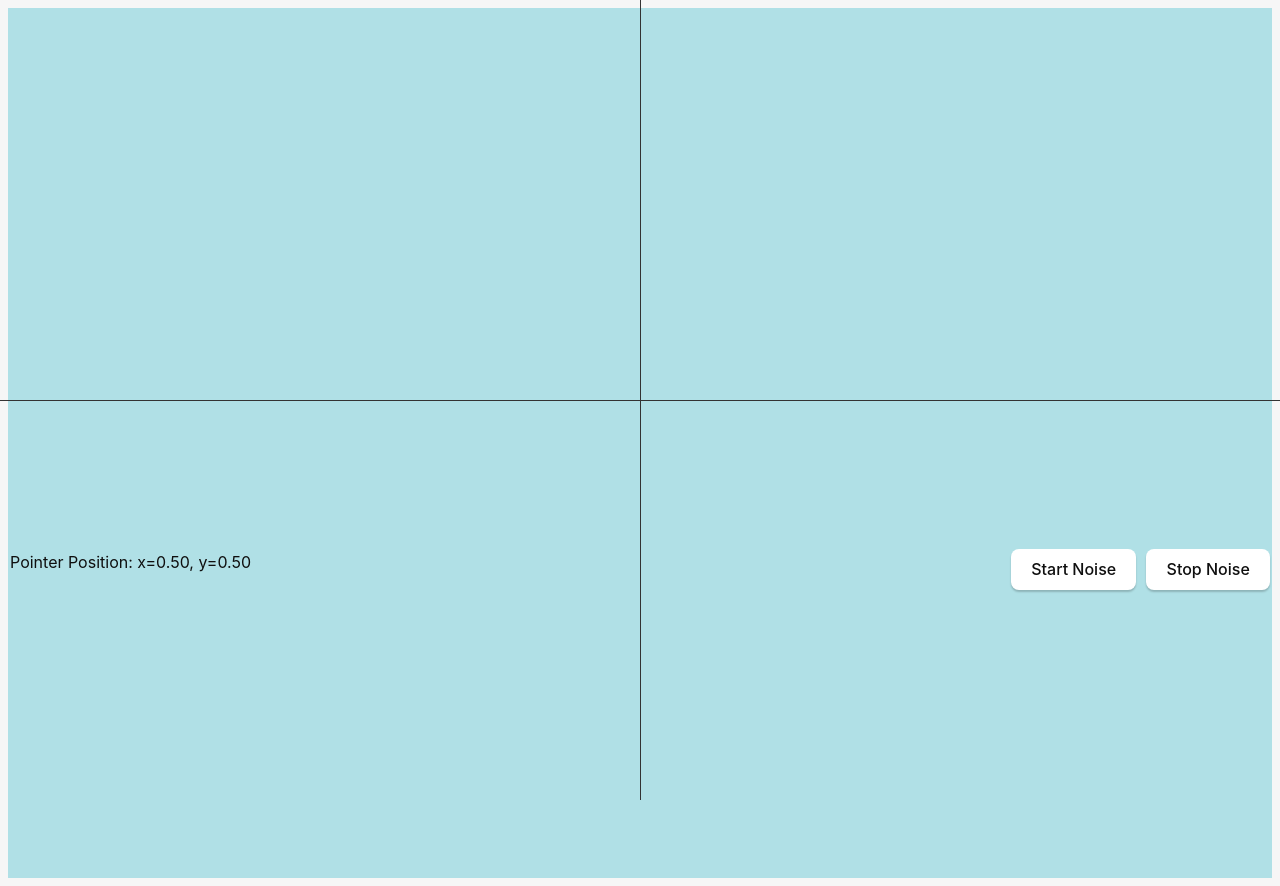
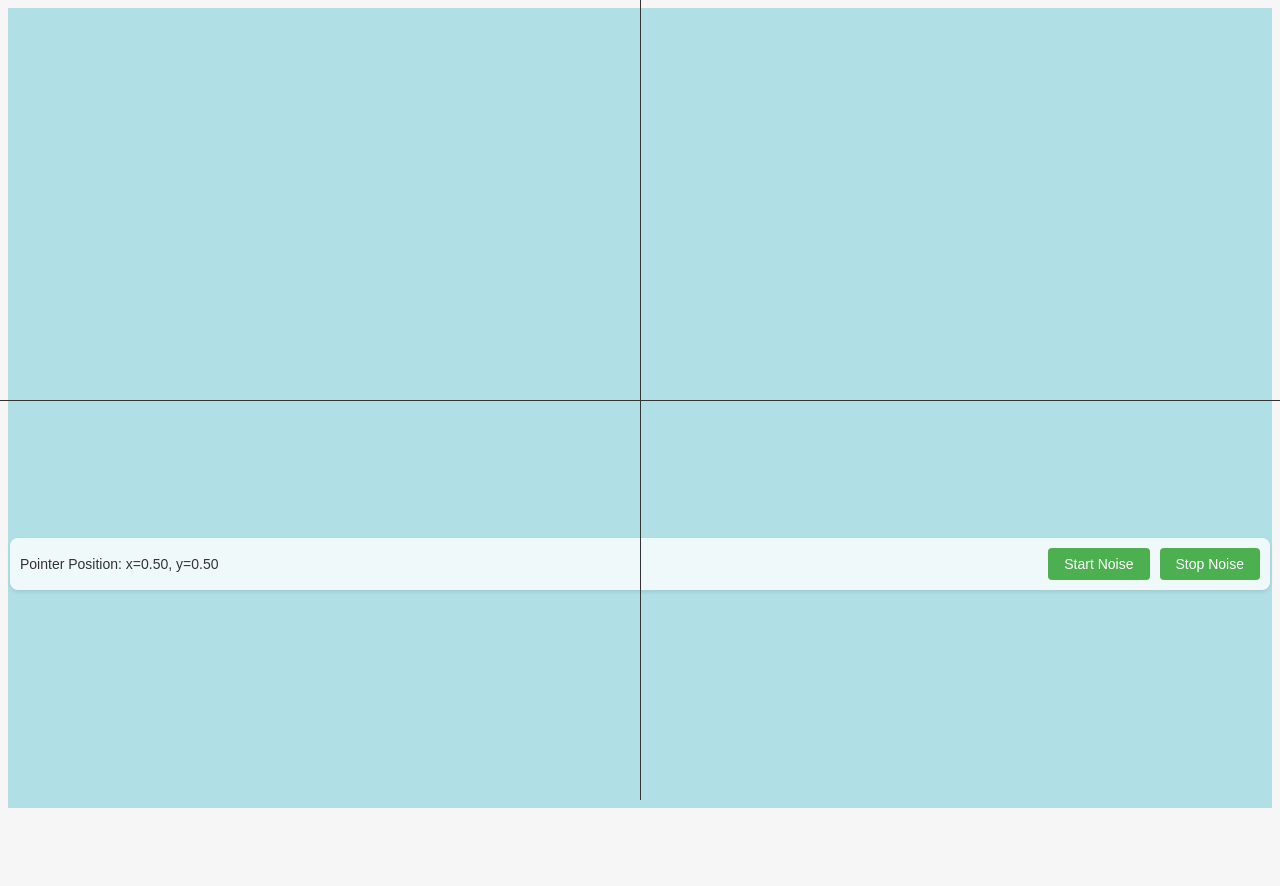
Before and after one commit to derekblank/ngen, a React (Vite) app: page / in a window 1280 px wide. After the commit the page ends 816 px from the top, so only its background shows below. Built offline with nearby package versions, Linux system fonts and the light colour scheme.

Commit message:
Update CSS

```diff
--- a/src/App.css
+++ b/src/App.css
@@ -1,49 +1,15 @@
-.logo.vite:hover {
-  filter: drop-shadow(0 0 2em #747bff);
-}
-
-.logo.react:hover {
-  filter: drop-shadow(0 0 2em #61dafb);
-}
 :root {
-  font-family: Inter, Avenir, Helvetica, Arial, sans-serif;
+  font-family: Helvetica, Arial, sans-serif;
   font-size: 16px;
   line-height: 24px;
   font-weight: 400;
-
   color: #0f0f0f;
   background-color: #f6f6f6;
-
   font-synthesis: none;
   text-rendering: optimizeLegibility;
   -webkit-font-smoothing: antialiased;
   -moz-osx-font-smoothing: grayscale;
   -webkit-text-size-adjust: 100%;
-}
-
-.container {
-  margin: 0;
-  padding-top: 10vh;
-  display: flex;
-  flex-direction: column;
-  justify-content: center;
-  text-align: center;
-}
-
-.logo {
-  height: 6em;
-  padding: 1.5em;
-  will-change: filter;
-  transition: 0.75s;
-}
-
-.logo.tauri:hover {
-  filter: drop-shadow(0 0 2em #24c8db);
-}
-
-.row {
-  display: flex;
-  justify-content: center;
 }
 
 a {
@@ -56,43 +22,18 @@ a:hover {
   color: #535bf2;
 }
 
-h1 {
-  text-align: center;
-}
-
-input,
-button {
-  border-radius: 8px;
-  border: 1px solid transparent;
-  padding: 0.6em 1.2em;
-  font-size: 1em;
-  font-weight: 500;
-  font-family: inherit;
-  color: #0f0f0f;
-  background-color: #ffffff;
-  transition: border-color 0.25s;
-  box-shadow: 0 2px 2px rgba(0, 0, 0, 0.2);
-}
-
 button {
   cursor: pointer;
 }
 
-button:hover {
-  border-color: #396cd8;
-}
+button:hover,
 button:active {
   border-color: #396cd8;
-  background-color: #e8e8e8;
 }
 
 input,
 button {
   outline: none;
-}
-
-#greet-input {
-  margin-right: 5px;
 }
 
 @media (prefers-color-scheme: dark) {
@@ -110,7 +51,90 @@ button {
     color: #ffffff;
     background-color: #0f0f0f98;
   }
+
   button:active {
     background-color: #0f0f0f69;
   }
 }
+
+#container {
+  position: relative;
+  width: 100%;
+  height: 100vh;
+  overflow: hidden;
+  font-family: Arial, sans-serif;
+}
+
+#main-canvas {
+  width: 100%;
+  height: calc(100% - 200px);
+  cursor: pointer;
+}
+
+#analyser-canvas {
+  width: 100%;
+  height: 200px;
+  position: absolute;
+  bottom: 0;
+}
+
+#info {
+  position: fixed;
+  bottom: 210px;
+  left: 10px;
+  background-color: rgba(255, 255, 255, 0.8);
+  padding: 10px;
+  border-radius: 8px;
+  box-shadow: 0 2px 4px rgba(0, 0, 0, 0.1);
+  display: flex;
+  justify-content: space-between;
+  align-items: center;
+  width: calc(100% - 20px);
+  box-sizing: border-box;
+}
+
+#info p {
+  margin: 0;
+  font-size: 14px;
+  color: #333;
+}
+
+#controls {
+  display: flex;
+  gap: 10px;
+}
+
+button {
+  padding: 8px 16px;
+  border: none;
+  border-radius: 4px;
+  background-color: #4CAF50;
+  color: white;
+  cursor: pointer;
+  font-size: 14px;
+  transition: background-color 0.3s ease;
+}
+
+button:hover {
+  background-color: #45a049;
+}
+
+/* Crosshair line styling */
+.horizontal-line,
+.vertical-line {
+  position: fixed;
+  background-color: #333;
+  transition: all 0.1s ease;
+}
+
+.horizontal-line {
+  left: 0;
+  right: 0;
+  height: 1px;
+}
+
+.vertical-line {
+  top: 0;
+  bottom: 0;
+  width: 1px;
+}
--- a/src/App.jsx
+++ b/src/App.jsx
@@ -1,12 +1,10 @@
 import { useState, useRef, useEffect } from "react";
+import { updateBackgroundColor, hexToRgb } from "./util/colors";
 import "./App.css";
 
 function App() {
   const [audioContext, setAudioContext] = useState(null);
   const [noiseSource, setNoiseSource] = useState(null);
-  const canvasRef = useRef(null);
-  const analyserCanvasRef = useRef(null);
-  const analyserNode = useRef(null);
   const [dragging, setDragging] = useState(false);
   const [x, setX] = useState(0.5);
   const [y, setY] = useState(0.5);
@@ -14,141 +12,19 @@ function App() {
   const [axisX, setAxisX] = useState(0.5);
   const [axisY, setAxisY] = useState(0.5);
 
-  function createNoise(audioCtx, x, y) {
-    const bufferSize = 2 * audioCtx.sampleRate;
-    const buffer = audioCtx.createBuffer(1, bufferSize, audioCtx.sampleRate);
-    const output = buffer.getChannelData(0);
-
-    let lastOut = 0.0;
-    for (let i = 0; i < bufferSize; i++) {
-      const white = Math.random() * 2 - 1;
-      let brown = (lastOut + (0.02 * white)) / 1.02;
-      lastOut = brown;
-      brown *= 0.5;
-
-      output[i] = white * (1 - x) + brown * x;
-    }
-
-    const noise = audioCtx.createBufferSource();
-    noise.buffer = buffer;
-    noise.loop = true;
-
-    return noise;
-  }
-
-  function startNoise() {
-    if (!audioContext) {
-      const newAudioContext = new (window.AudioContext)();
-      setAudioContext(newAudioContext);
-      analyserNode.current = newAudioContext.createAnalyser();
-      analyserNode.current.fftSize = 256;
-      const newNoiseSource = createNoise(newAudioContext, x, y);
-      setNoiseSource(newNoiseSource);
-      newNoiseSource.connect(analyserNode.current);
-      analyserNode.current.connect(newAudioContext.destination);
-      newNoiseSource.start();
-    } else {
-      const newNoiseSource = createNoise(audioContext, x, y);
-      setNoiseSource(newNoiseSource);
-      newNoiseSource.connect(analyserNode.current);
-      analyserNode.current.connect(audioContext.destination);
-      newNoiseSource.start();
-    }
-  }
-
-  function stopNoise() {
-    if (noiseSource) {
-      noiseSource.stop();
-      noiseSource.disconnect();
-      setNoiseSource(null);
-    }
-    if (audioContext) {
-      audioContext.close();
-      setAudioContext(null);
-    }
-  }
-
-  function handleMouseDown(e) {
-    setDragging(true);
-    updateCanvas(e);
-  }
-
-  function handleMouseMove(e) {
-    if (dragging) {
-      updateCanvas(e);
-    }
-  }
-
-  function handleMouseUp() {
-    setDragging(false);
-  }
-
-  function updateCanvas(e) {
-    const rect = canvasRef.current.getBoundingClientRect();
-    const newX = (e.clientX - rect.left) / rect.width;
-    const newY = (e.clientY - rect.top) / rect.height;
-    setX(newX);
-    setY(newY);
-
-    setAxisX(newX);
-    setAxisY(newY);
-
-    const pastelColors = [
-      "#b0e0e6",
-      "#add8e6",
-      "#87cefa",
-      "#b0c4de",
-      "#afeeee",
-      "#e0ffff",
-    ];
-    const colorIndex = newX * (pastelColors.length - 1);
-    const lowerIndex = Math.floor(colorIndex);
-    const upperIndex = Math.ceil(colorIndex);
-    const blend = colorIndex - lowerIndex;
-
-    const color1 = hexToRgb(pastelColors[lowerIndex]);
-    const color2 = hexToRgb(pastelColors[upperIndex]);
-    const blendedColor = {
-      r: Math.round(color1.r * (1 - blend) + color2.r * blend),
-      g: Math.round(color1.g * (1 - blend) + color2.g * blend),
-      b: Math.round(color1.b * (1 - blend) + color2.b * blend),
-    };
-
-    setBgColor(`rgb(${blendedColor.r}, ${blendedColor.g}, ${blendedColor.b})`);
-
-    if (noiseSource) {
-      noiseSource.stop();
-      const newNoiseSource = createNoise(audioContext, newX, newY);
-      setNoiseSource(newNoiseSource);
-      newNoiseSource.connect(analyserNode.current);
-      analyserNode.current.connect(audioContext.destination);
-      newNoiseSource.start();
-    }
-  }
-
-  function hexToRgb(hex) {
-    const bigint = parseInt(hex.slice(1), 16);
-    const r = (bigint >> 16) & 255;
-    const g = (bigint >> 8) & 255;
-    const b = bigint & 255;
-    return { r, g, b };
-  }
+  const canvasRef = useRef(null);
+  const analyserCanvasRef = useRef(null);
+  const analyserNode = useRef(null);
 
   useEffect(() => {
     const canvas = canvasRef.current;
-    canvas.width = window.innerWidth;
-    canvas.height = window.innerHeight;
-
     const handleResize = () => {
       canvas.width = window.innerWidth;
       canvas.height = window.innerHeight;
     };
-
     window.addEventListener("resize", handleResize);
-
-    return () => {
-      window.removeEventListener("resize", handleResize);
-    };
+    handleResize(); // Set initial size
+    return () => window.removeEventListener("resize", handleResize);
   }, []);
 
   useEffect(() => {
@@ -183,49 +59,124 @@ function App() {
     }
   }, [noiseSource]);
 
+  const createNoise = (audioCtx, x, y) => {
+    const bufferSize = 2 * audioCtx.sampleRate;
+    const buffer = audioCtx.createBuffer(1, bufferSize, audioCtx.sampleRate);
+    const output = buffer.getChannelData(0);
+
+    let lastOut = 0.0;
+    for (let i = 0; i < bufferSize; i++) {
+      const white = Math.random() * 2 - 1;
+      let brown = (lastOut + (0.02 * white)) / 1.02;
+      lastOut = brown;
+      brown *= 0.5;
+
+      output[i] = white * (1 - x) + brown * x;
+    }
+
+    const noise = audioCtx.createBufferSource();
+    noise.buffer = buffer;
+    noise.loop = true;
+
+    return noise;
+  };
+
+  const startNoise = () => {
+    if (audioContext && noiseSource) {
+      // If a noise source is already active, do nothing.
+      return;
+    }
+
+    if (!audioContext) {
+      const newAudioContext = new (window.AudioContext)();
+      setAudioContext(newAudioContext);
+      analyserNode.current = newAudioContext.createAnalyser();
+      analyserNode.current.fftSize = 256;
+
+      const newNoiseSource = createNoise(newAudioContext, x, y);
+      setNoiseSource(newNoiseSource);
+      newNoiseSource.connect(analyserNode.current);
+      analyserNode.current.connect(newAudioContext.destination);
+      newNoiseSource.start();
+    } else {
+      const newNoiseSource = createNoise(audioContext, x, y);
+      setNoiseSource(newNoiseSource);
+      newNoiseSource.connect(analyserNode.current);
+      analyserNode.current.connect(audioContext.destination);
+      newNoiseSource.start();
+    }
+  };
+
+  const stopNoise = () => {
+    if (noiseSource) {
+      noiseSource.stop();
+      noiseSource.disconnect();
+      setNoiseSource(null);
+    }
+    if (audioContext) {
+      audioContext.close();
+      setAudioContext(null);
+    }
+  };
+
+  const handleMouseDown = (e) => {
+    setDragging(true);
+    updateCanvas(e);
+  };
+
+  const handleMouseMove = (e) => {
+    if (dragging) {
+      updateCanvas(e);
+    }
+  };
+
+  const handleMouseUp = () => setDragging(false);
+
+  const updateCanvas = (e) => {
+    const rect = canvasRef.current.getBoundingClientRect();
+    const newX = (e.clientX - rect.left) / rect.width;
+    const newY = (e.clientY - rect.top) / rect.height;
+    setX(newX);
+    setY(newY);
+    setAxisX(newX);
+    setAxisY(newY);
+
+    const newBgColor = updateBackgroundColor(newX);
+    setBgColor(newBgColor);
+
+    if (noiseSource) {
+      noiseSource.stop();
+      const newNoiseSource = createNoise(audioContext, newX, newY);
+      setNoiseSource(newNoiseSource);
+      newNoiseSource.connect(analyserNode.current);
+      analyserNode.current.connect(audioContext.destination);
+      newNoiseSource.start();
+    }
+  };
+
   return (
-    <div className="container" style={{ backgroundColor: bgColor }}>
+    <div id="container" style={{ backgroundColor: bgColor }}>
       <canvas
         ref={canvasRef}
-        style={{ width: "100%", height: "calc(100% - 200px)" }}
+        id="main-canvas"
         onMouseDown={handleMouseDown}
         onMouseMove={handleMouseMove}
         onMouseUp={handleMouseUp}
         onMouseLeave={handleMouseUp}
-      ></canvas>
+      />
       <canvas
         ref={analyserCanvasRef}
-        style={{ width: "100%", height: "200px", position: "absolute", bottom: 0 }}
-      ></canvas>
-      <div style={{ position: "fixed", bottom: 210, left: 10 }}>
+        id="analyser-canvas"
+      />
+      <div id="info">
         <p>Pointer Position: x={x.toFixed(2)}, y={y.toFixed(2)}</p>
+        <div id="controls">
+          <button onClick={startNoise}>Start Noise</button>
+          <button onClick={stopNoise}>Stop Noise</button>
+        </div>
       </div>
-      <div style={{ position: "fixed", bottom: 210, right: 10 }}>
-        <button onClick={startNoise} style={{ marginRight: 10 }}>Start Noise</button>
-        <button onClick={stopNoise}>Stop Noise</button>
-      </div>
-      <div
-        style={{
-          position: "fixed",
-          top: `${axisY * 100}%`,
-          left: "0",
-          right: "0",
-          height: "1px",
-          backgroundColor: "#333",
-          transition: "top 0.1s ease",
-        }}
-      />
-      <div
-        style={{
-          position: "fixed",
-          left: `${axisX * 100}%`,
-          top: "0",
-          bottom: "0",
-          width: "1px",
-          backgroundColor: "#333",
-          transition: "left 0.1s ease",
-        }}
-      />
+      <div className="horizontal-line" style={{ top: `${axisY * 100}%` }} />
+      <div className="vertical-line" style={{ left: `${axisX * 100}%` }} />
     </div>
   );
 }
```
